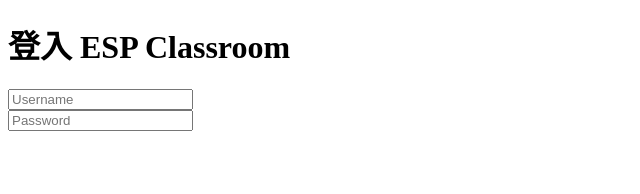
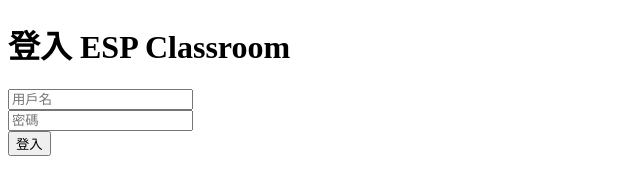
Before and after one commit to Saint-Paulo-School-Macau/SPClassroom, a plain HTML site: page login.html in a window 1280 px wide. Shown: the whole page, without its empty margins (0-640 px from the left). Drawn offline with Linux system fonts and the light colour scheme.

Commit message:
Update login.html

```diff
--- a/login.html
+++ b/login.html
@@ -8,13 +8,14 @@
 			<form action="">
 				<h1>登入 ESP Classroom</h1>
 				<div class="input-box">
-					<input type="text" placeholder="Username" required>
+					<input type="text" placeholder="用戶名" required>
 				</div>
 				<div class="input-box">
-					<input type="password" placeholder="Password" required>
+					<input type="password" placeholder="密碼" required>
 				</div>
+				<button type="submit" class="btn">登入</button>
 			</form>
 		</div>
 	</body>
-
 </head>
+</html>
```
